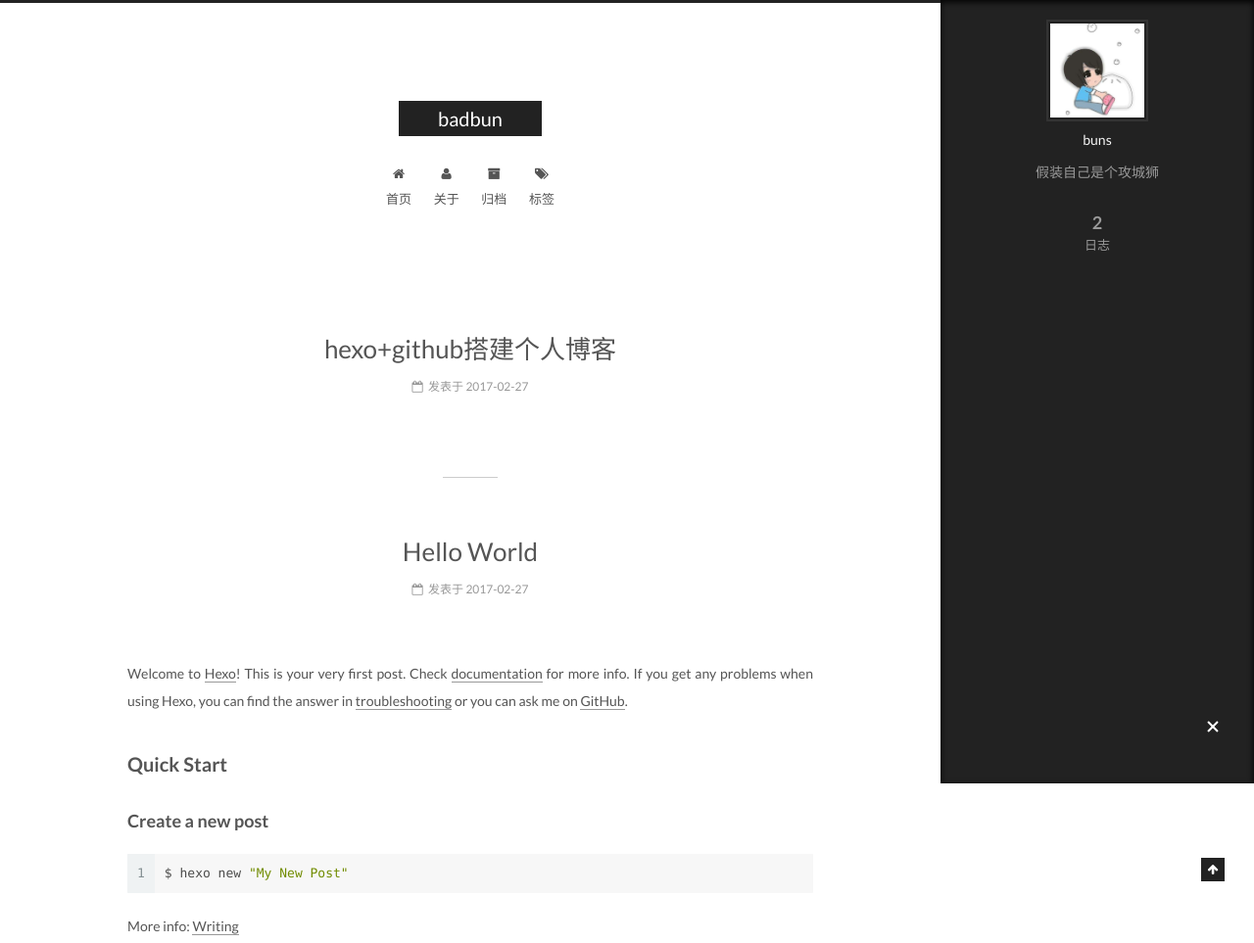
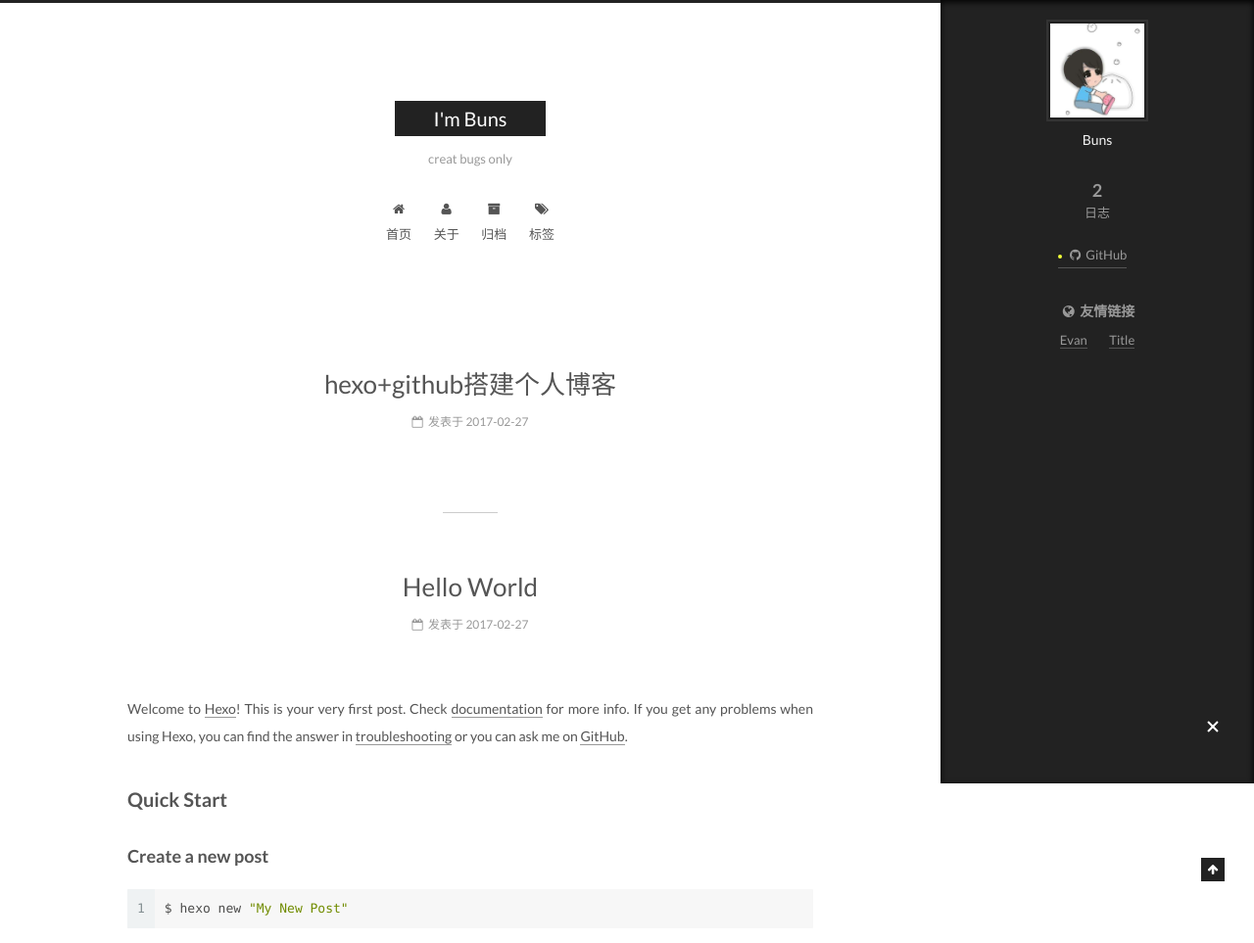
Before and after one commit to badbun/badbun.github.io, a plain HTML site: page index.html in a window 1280 px wide. Shown: the top 963 px of the page at 98% size. Drawn offline with Linux system fonts and the light colour scheme.

Commit message:
Site updated: 2017-02-28 09:51:32

```diff
--- a/index.html
+++ b/index.html
@@ -87,15 +87,12 @@
 
 
 
-<meta name="description" content="假装自己是个攻城狮">
 <meta property="og:type" content="website">
-<meta property="og:title" content="badbun">
+<meta property="og:title" content="I'm Buns">
 <meta property="og:url" content="http://badbun.github.io/index.html">
-<meta property="og:site_name" content="badbun">
-<meta property="og:description" content="假装自己是个攻城狮">
+<meta property="og:site_name" content="I'm Buns">
 <meta name="twitter:card" content="summary">
-<meta name="twitter:title" content="badbun">
-<meta name="twitter:description" content="假装自己是个攻城狮">
+<meta name="twitter:title" content="I'm Buns">
 
 
 
@@ -129,7 +126,7 @@
 
 
 
-  <title> badbun </title>
+  <title> I'm Buns </title>
 </head>
 
 <body itemscope itemtype="http://schema.org/WebPage" lang="zh-Hans">
@@ -167,12 +164,12 @@
     <div class="custom-logo-site-title">
       <a href="/"  class="brand" rel="start">
         <span class="logo-line-before"><i></i></span>
-        <span class="site-title">badbun</span>
+        <span class="site-title">I'm Buns</span>
         <span class="logo-line-after"><i></i></span>
       </a>
     </div>
 
-        <p class="site-subtitle"></p>
+        <p class="site-subtitle">creat bugs only</p>
 
   </div>
 
@@ -263,13 +260,13 @@
     <link itemprop="mainEntityOfPage" href="http://badbun.github.io/2017/02/27/hexo-github搭建个人博客/">
 
     <span hidden itemprop="author" itemscope itemtype="http://schema.org/Person">
-      <meta itemprop="name" content="buns">
+      <meta itemprop="name" content="Buns">
       <meta itemprop="description" content="">
       <meta itemprop="image" content="/uploads/avator.png">
     </span>
 
     <span hidden itemprop="publisher" itemscope itemtype="http://schema.org/Organization">
-      <meta itemprop="name" content="badbun">
+      <meta itemprop="name" content="I'm Buns">
     </span>
 
 
@@ -380,13 +377,13 @@
     <link itemprop="mainEntityOfPage" href="http://badbun.github.io/2017/02/27/hello-world/">
 
     <span hidden itemprop="author" itemscope itemtype="http://schema.org/Person">
-      <meta itemprop="name" content="buns">
+      <meta itemprop="name" content="Buns">
       <meta itemprop="description" content="">
       <meta itemprop="image" content="/uploads/avator.png">
     </span>
 
     <span hidden itemprop="publisher" itemscope itemtype="http://schema.org/Organization">
-      <meta itemprop="name" content="badbun">
+      <meta itemprop="name" content="I'm Buns">
     </span>
 
 
@@ -528,10 +525,10 @@
         <div class="site-author motion-element" itemprop="author" itemscope itemtype="http://schema.org/Person">
           <img class="site-author-image" itemprop="image"
                src="/uploads/avator.png"
-               alt="buns" />
-          <p class="site-author-name" itemprop="name">buns</p>
+               alt="Buns" />
+          <p class="site-author-name" itemprop="name">Buns</p>
 
-              <p class="site-description motion-element" itemprop="description">假装自己是个攻城狮</p>
+              <p class="site-description motion-element" itemprop="description"></p>
 
         </div>
         <nav class="site-state motion-element">
@@ -555,12 +552,41 @@
 
         <div class="links-of-author motion-element">
 
+
+              <span class="links-of-author-item">
+                <a href="https://github.com/badbun" target="_blank" title="GitHub">
+
+                    <i class="fa fa-fw fa-github"></i>
+
+                  GitHub
+                </a>
+              </span>
+
+
         </div>
 
 
 
 
 
+
+          <div class="links-of-blogroll motion-element links-of-blogroll-inline">
+            <div class="links-of-blogroll-title">
+              <i class="fa  fa-fw fa-globe"></i>
+              友情链接
+            </div>
+            <ul class="links-of-blogroll-list">
+
+                <li class="links-of-blogroll-item">
+                  <a href="http://macshuo.com/" title="Evan" target="_blank">Evan</a>
+                </li>
+
+                <li class="links-of-blogroll-item">
+                  <a href="http://example.com/" title="Title" target="_blank">Title</a>
+                </li>
+
+            </ul>
+          </div>
 
 
 
@@ -589,7 +615,7 @@
   <span class="with-love">
     <i class="fa fa-heart"></i>
   </span>
-  <span class="author" itemprop="copyrightHolder">buns</span>
+  <span class="author" itemprop="copyrightHolder">Buns</span>
 </div>
 
 
```
Also changed, not shown: 2017/02/27/hello-world/index.html (+39 -10 lines), 2017/02/27/hexo-github搭建个人博客/index.html (+39 -13 lines), archives/2017/02/index.html (+39 -13 lines), archives/2017/index.html (+39 -13 lines), archives/index.html (+39 -13 lines), uploads/header_background.jpg (added).
